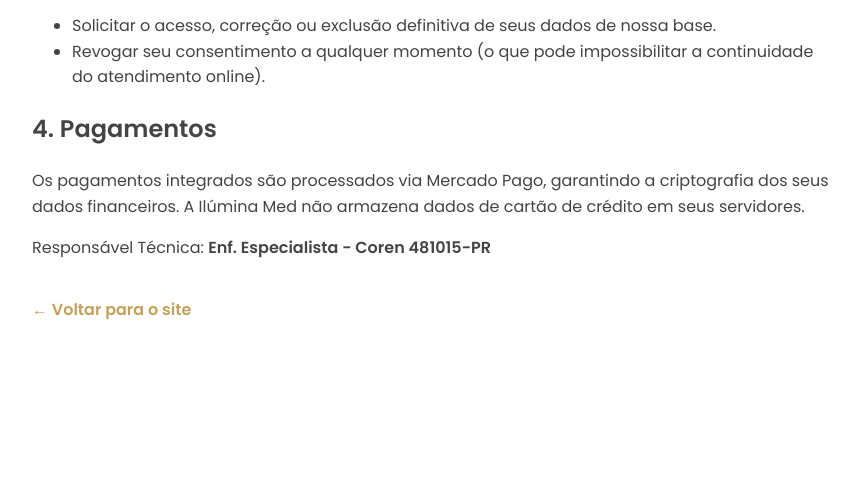
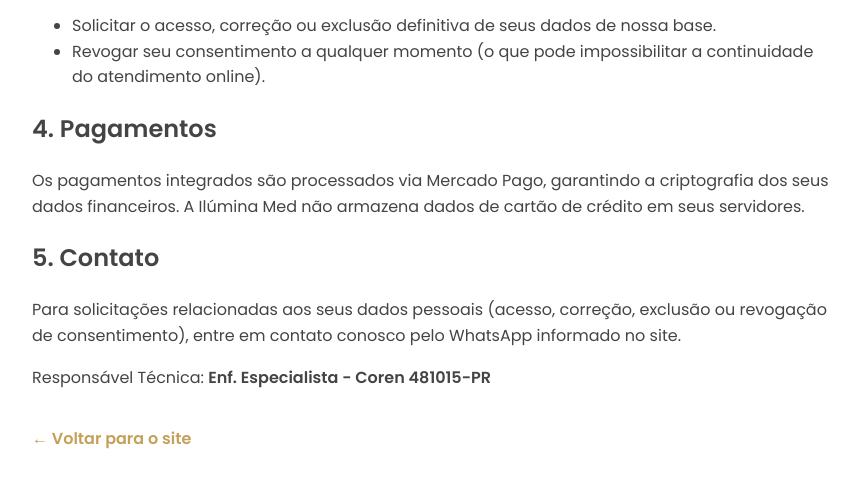
Before and after one commit to Sol-Catione/Ilumina-Med, a Flask app: page /privacidade in a window 1280 px wide. Shown: the part 762-1254 px from the top of the page, without its empty margins (208-1067 px from the left). Before the commit the page ends 1082 px from the top, so only its background shows below. Run offline with Flask 3, Linux system fonts and the light colour scheme.

Commit message:
Atualiza site para Curitiba e protege dados privados

```diff
--- a/app.py
+++ b/app.py
@@ -23,6 +23,32 @@ import json
 # Carregamento explícito do .env para garantir que variáveis como CHAVE_PIX_ILUMINA sejam lidas
 env_path = os.path.join(os.path.dirname(__file__), '.env')
 dotenv.load_dotenv(env_path)
+
+# Defaults do projeto (sede atual).
+DEFAULT_WHATSAPP_ILUMINA = os.getenv("WHATSAPP_ILUMINA", "554588244623")  # Somente dígitos (DDI+DDD+Número)
+SEDE_ENDERECO = os.getenv("SEDE_ENDERECO", "").strip()  # Endereço completo (privado): configure no ambiente
+SEDE_MODO_ATENDIMENTO = (os.getenv("SEDE_MODO_ATENDIMENTO", "Ambos") or "Ambos").strip()
+ENDERECO_PUBLICO = "Curitiba - Paraná"
+
+
+def normalize_phone_for_whatsapp(raw_phone, default_phone=None) -> str:
+    """
+    Normaliza para o formato aceito pelo WhatsApp (somente dígitos).
+
+    Não tenta adivinhar/alterar DDD ou inserir dígitos: apenas remove símbolos.
+    """
+    if default_phone is None:
+        default_phone = DEFAULT_WHATSAPP_ILUMINA
+
+    digits = re.sub(r"\D", "", str(raw_phone or "")).strip()
+    if digits:
+        return digits
+    return re.sub(r"\D", "", str(default_phone or "")).strip()
+
+
+def texto_tem_local_antigo(txt: str) -> bool:
+    low = (txt or "").lower()
+    return any(k in low for k in ("foz", "iguaçu", "iguacu", "cascavel"))
 
 # Importamos o novo ficheiro de pagamentos
 try:
@@ -92,12 +118,30 @@ def inicializar():
 
         if not p:
             # Criamos o parceiro mestre já com a flag eh_interno=True
-            p = Parceiro(nome_fantasia="Ilúmina Med", whatsapp_professional="554588244623", eh_interno=True)
+            p = Parceiro(
+                nome_fantasia="Ilúmina Med",
+                whatsapp_professional=normalize_phone_for_whatsapp(DEFAULT_WHATSAPP_ILUMINA),
+                eh_interno=True,
+                endereco=SEDE_ENDERECO,
+                modo_atendimento=SEDE_MODO_ATENDIMENTO
+            )
             db_session.add(p)
             db_session.commit()
         else:
             p.nome_fantasia = "Ilúmina Med"
             p.eh_interno = True  # Garante que a conta mestre seja sempre interna
+            p.whatsapp_professional = normalize_phone_for_whatsapp(p.whatsapp_professional, DEFAULT_WHATSAPP_ILUMINA)
+            # Mantém o endereço sempre atualizado para a sede atual.
+            if SEDE_ENDERECO:
+                if not (p.endereco or "").strip() or texto_tem_local_antigo(p.endereco):
+                    p.endereco = SEDE_ENDERECO
+            else:
+                # Se a sede não foi configurada no ambiente, ao menos evita manter endereço antigo.
+                if texto_tem_local_antigo(p.endereco):
+                    p.endereco = ""
+            # Sede atende em casa (endereço) e também em domicílio.
+            if (p.modo_atendimento or "").strip().lower() in ("", "domiciliar"):
+                p.modo_atendimento = SEDE_MODO_ATENDIMENTO
             db_session.commit()
 
         # RESTAURANDO SERVIÇOS PADRÃO DA ILÚMINA MED (ID 1)
@@ -145,6 +189,11 @@ def index():
     avaliacoes = db_session.query(Avaliacao).filter_by(exibir=True).all()
     # Buscamos todos os serviços para o autocomplete do site, ordenados por nome
     servicos_lista = db_session.query(Servico).order_by(Servico.nome.asc()).all()
+    # Evita expor serviços/profissionais que ainda estejam cadastrados em outra cidade.
+    servicos_lista = [
+        s for s in servicos_lista
+        if not (s.parceiro and texto_tem_local_antigo(s.parceiro.endereco))
+    ]
     db_session.close()
     return render_template('index.html', avaliacoes=avaliacoes, servicos_disponiveis=servicos_lista)
 
@@ -349,7 +398,7 @@ def update_parceiro(p_id):
     p = db_session.query(Parceiro).get(p_id)
     if p:
         p.nome_fantasia = request.form.get('nome')
-        p.whatsapp_professional = request.form.get('zap')
+        p.whatsapp_professional = normalize_phone_for_whatsapp(request.form.get('zap'), DEFAULT_WHATSAPP_ILUMINA)
         p.eh_interno = True if request.form.get('eh_interno') == 'true' else False
         p.modo_atendimento = request.form.get('modo')
         p.endereco = request.form.get('endereco', '')
@@ -445,6 +494,14 @@ def listar_servicos_json():
     servicos = db_session.query(Servico).order_by(Servico.nome.asc()).all()
     lista = []
     for s in servicos:
+        if s.parceiro and texto_tem_local_antigo(s.parceiro.endereco):
+            continue
+
+        if s.parceiro and s.parceiro.id == 1:
+            endereco_publico = ENDERECO_PUBLICO
+        else:
+            endereco_publico = s.parceiro.endereco if (s.parceiro and s.parceiro.endereco) else "A combinar"
+
         lista.append({
             "id": s.id,
             "nome": s.nome,
@@ -452,7 +509,7 @@ def listar_servicos_json():
             "tipo_ficha": s.tipo_ficha or "feridas",
             "profissional": s.parceiro.nome_fantasia if s.parceiro else "Ilúmina Med",
             "modo": s.parceiro.modo_atendimento if s.parceiro else "Consultório",
-            "endereco": s.parceiro.endereco if (s.parceiro and s.parceiro.endereco) else "A combinar",
+            "endereco": endereco_publico,
             "parceiro_id": s.parceiro_id or 1
         })
     db_session.close()
@@ -582,7 +639,11 @@ def finalizar_agendamento():
             f"{link_ficha}"
         )
 
-        link_zap = f"https://api.whatsapp.com/send?phone={v.parceiro.whatsapp_professional or '554588244623'}&text={urllib.parse.quote(mensagem)}"
+        phone_destino = normalize_phone_for_whatsapp(
+            v.parceiro.whatsapp_professional if (v.parceiro and v.parceiro.whatsapp_professional) else None,
+            DEFAULT_WHATSAPP_ILUMINA
+        )
+        link_zap = f"https://api.whatsapp.com/send?phone={phone_destino}&text={urllib.parse.quote(mensagem)}"
 
         return jsonify({
             "status": "sucesso",
@@ -603,7 +664,10 @@ def enviar_whatsapp(token):
     if not v: return "Erro", 404
 
     # Busca whatsapp do parceiro dono do serviço
-    phone_number = v.parceiro.whatsapp_professional if (v.parceiro and v.parceiro.whatsapp_professional) else '554588244623'
+    phone_number = normalize_phone_for_whatsapp(
+        v.parceiro.whatsapp_professional if (v.parceiro and v.parceiro.whatsapp_professional) else None,
+        DEFAULT_WHATSAPP_ILUMINA
+    )
 
     link_pagamento = f"{BASE_URL}/pagamento/{v.token_acesso}"
     mensagem = f"Olá {v.parceiro.nome_fantasia if v.parceiro else 'Ilúmina'}! Sou {v.cliente_nome}, preenchi a ficha e quero agendar meu procedimento. Link Pagamento: {link_pagamento}"
@@ -651,7 +715,7 @@ def gerar_dados_pagamento():
         import base64
         import io
         valor_str = f"{valor:.2f}"
-        payload = f"00020126330014br.gov.bcb.pix0111{chave_pix_fixa}52040000530398654{len(valor_str):02}{valor_str}5802BR5911Ilumina Med6007Cascavel62070503***6304"
+        payload = f"00020126330014br.gov.bcb.pix0111{chave_pix_fixa}52040000530398654{len(valor_str):02}{valor_str}5802BR5911Ilumina Med6008Curitiba62070503***6304"
         qr = qrcode.QRCode(version=1, box_size=10, border=2)
         qr.add_data(payload)
         qr.make(fit=True)
@@ -1038,7 +1102,12 @@ def avaliar_atendimento(token):
     return render_template('avaliar.html', venda=venda)
 
 
+# Inicializa dados padrão também quando o app é carregado via Gunicorn/Render.
+# (Pode ser desativado para tarefas específicas definindo SKIP_INIT=true).
+if os.getenv("SKIP_INIT", "").strip().lower() not in ("1", "true", "yes", "y", "sim"):
+    inicializar()
+
+
 if __name__ == '__main__':
 
-    inicializar()
     app.run(debug=True)
--- a/payments.py
+++ b/payments.py
@@ -89,7 +89,7 @@ def gerar_pix_pagamento(venda_id, valor, descricao, email_cliente="cliente@email
 
 def _gerar_pix_mock(valor):
     # Fallback caso não tenha credenciais (mantém o comportamento anterior)
-    payload = f"00020126580014br.gov.bcb.pix0136RANDOMKEY520400005303986540{valor:.2f}5802BR5911Ilumina6007Cascavel62070503***6304"
+    payload = f"00020126580014br.gov.bcb.pix0136RANDOMKEY520400005303986540{valor:.2f}5802BR5911Ilumina6008Curitiba62070503***6304"
     return payload, gerar_qr_code_base64_lib(payload)
 
 def gerar_qr_code_base64_lib(payload_pix):
@@ -118,7 +118,7 @@ def calcular_crc16(payload):
         crc &= 0xFFFF
     return f"{crc:04X}"
 
-def gerar_pix_estatico(chave_pix, valor, nome_beneficiario="Ilumina Med", cidade="Cascavel", txid="***"):
+def gerar_pix_estatico(chave_pix, valor, nome_beneficiario="Ilumina Med", cidade="Curitiba", txid="***"):
     """
     Gera um Payload Pix Estático (QRCPS) válido.
     """
--- a/templates/privacidade.html
+++ b/templates/privacidade.html
@@ -68,6 +68,10 @@
     <p>Os pagamentos integrados são processados via Mercado Pago, garantindo a criptografia dos seus dados financeiros.
         A Ilúmina Med não armazena dados de cartão de crédito em seus servidores.</p>
 
+    <h2>5. Contato</h2>
+    <p>Para solicitações relacionadas aos seus dados pessoais (acesso, correção, exclusão ou revogação de consentimento),
+        entre em contato conosco pelo WhatsApp informado no site.</p>
+
     <p>Responsável Técnica: <b>Enf. Especialista - Coren 481015-PR</b></p>
     <a href="/" class="back-link">← Voltar para o site</a>
 </body>
```
Also changed, not shown: templates/index.html (+5 -5 lines), 1 other file.
